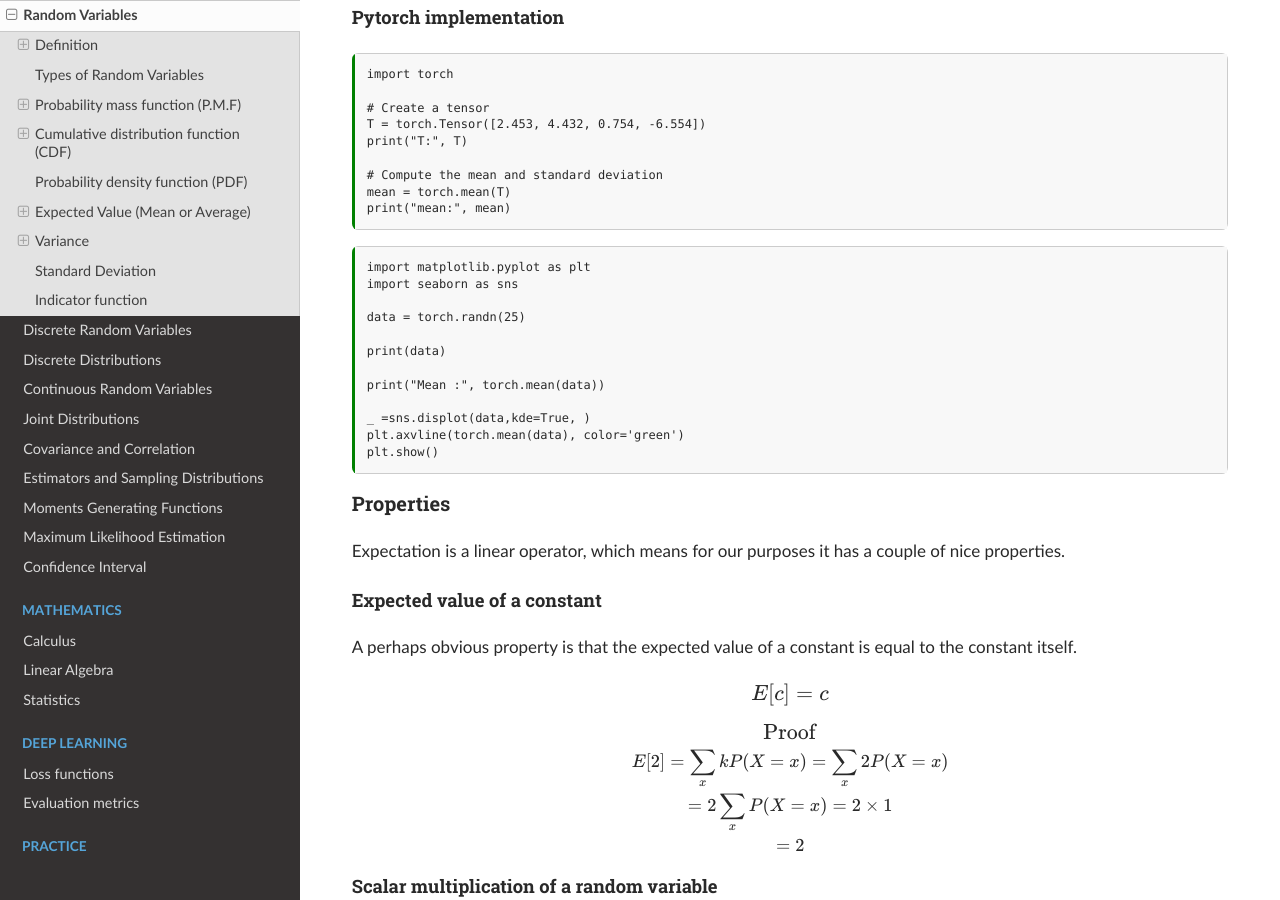
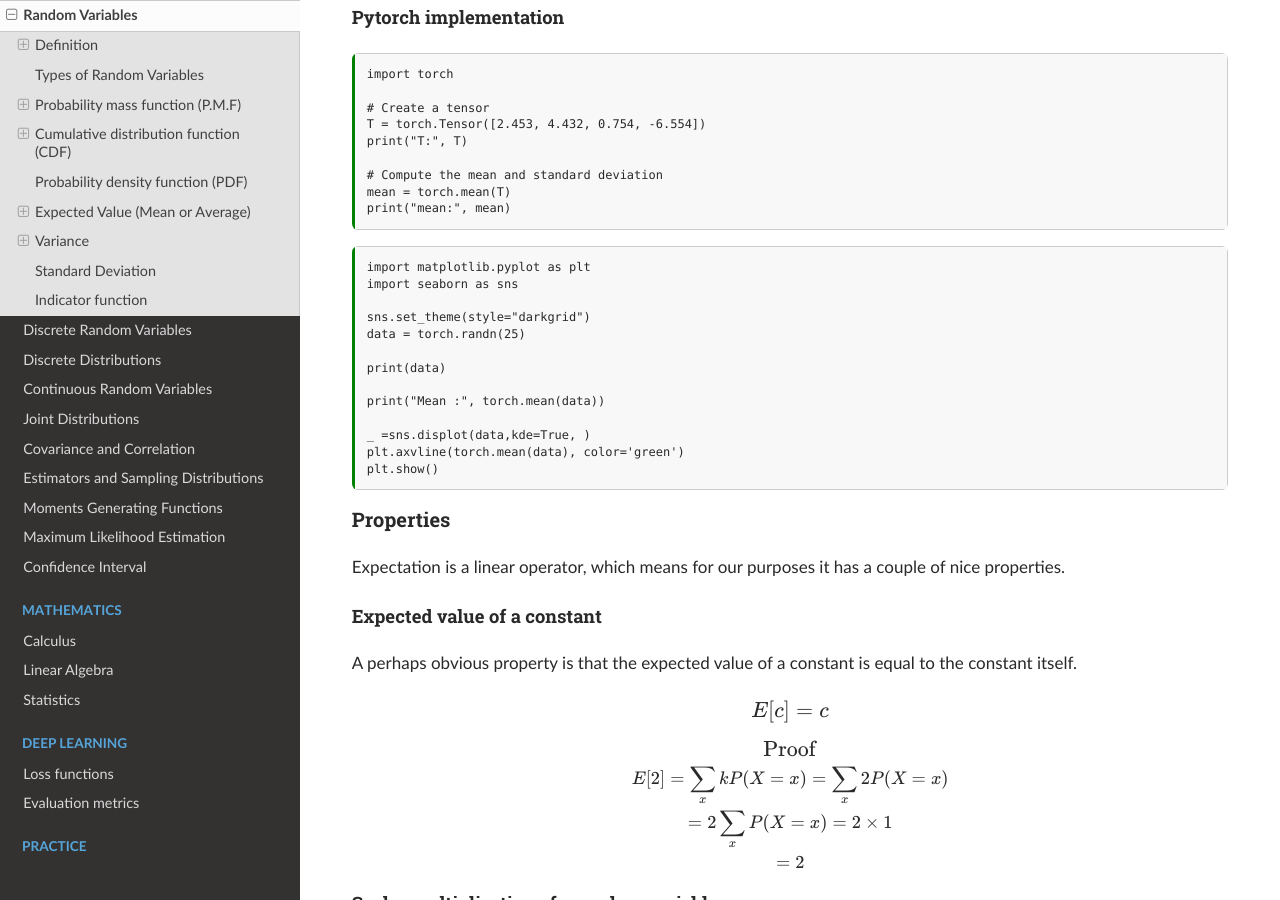
Before and after one commit to akkefa/ml-notes, a Sphinx documentation site: the page built from docs/probability/random_variable.md, in a window 1280 px wide and 900 px high, scrolled down 4377 px. Built offline with Sphinx 7.4.7 and the Read the Docs theme 2.0.0, drawn with Linux system fonts in a browser that asks for light colours.

Commit message:
new changes

```diff
--- a/docs/probability/random_variable.md
+++ b/docs/probability/random_variable.md
@@ -209,6 +209,7 @@ print("mean:", mean)
 import matplotlib.pyplot as plt
 import seaborn as sns
 
+sns.set_theme(style="darkgrid")
 data = torch.randn(25)
 
 print(data)
```
